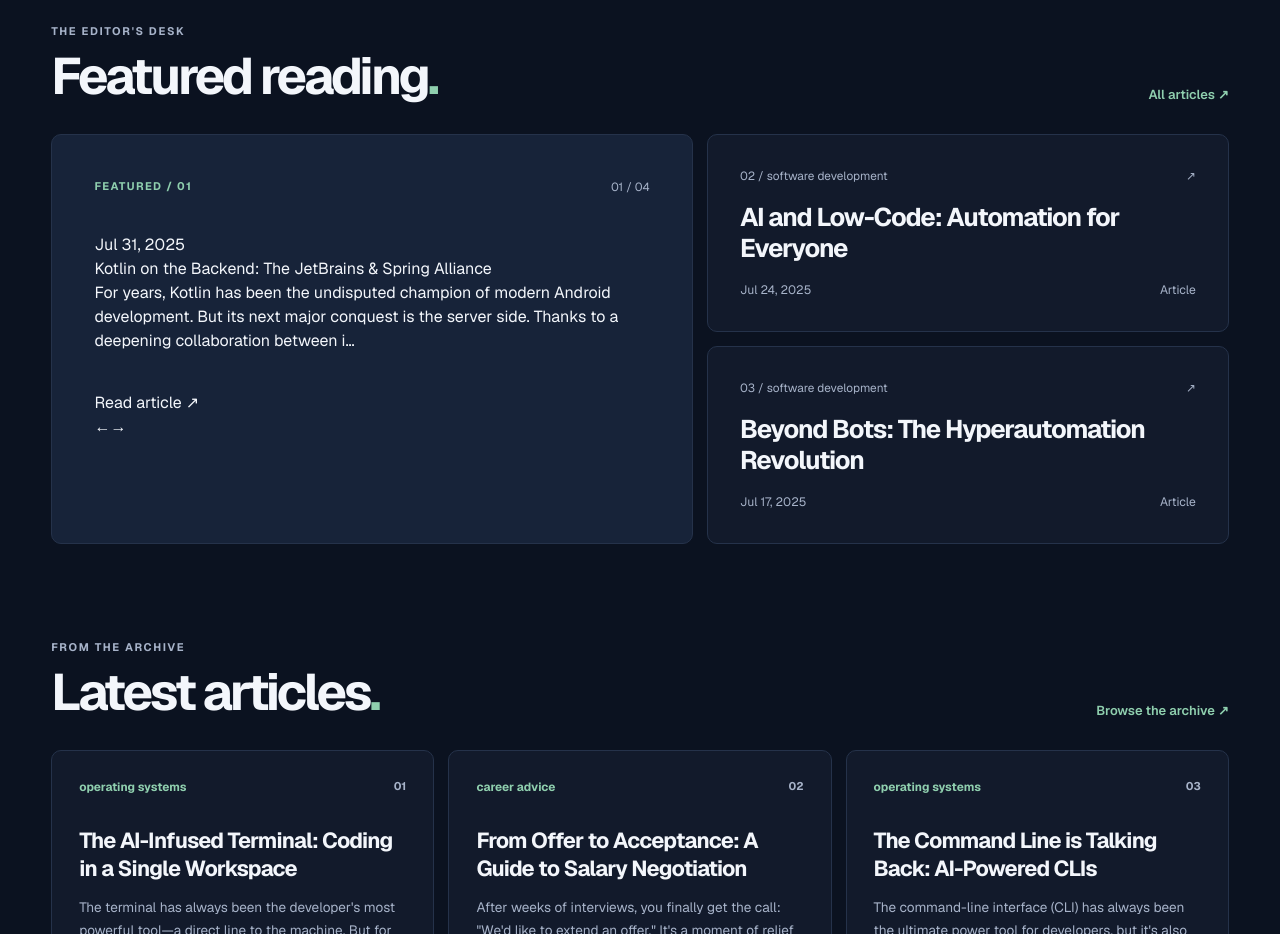
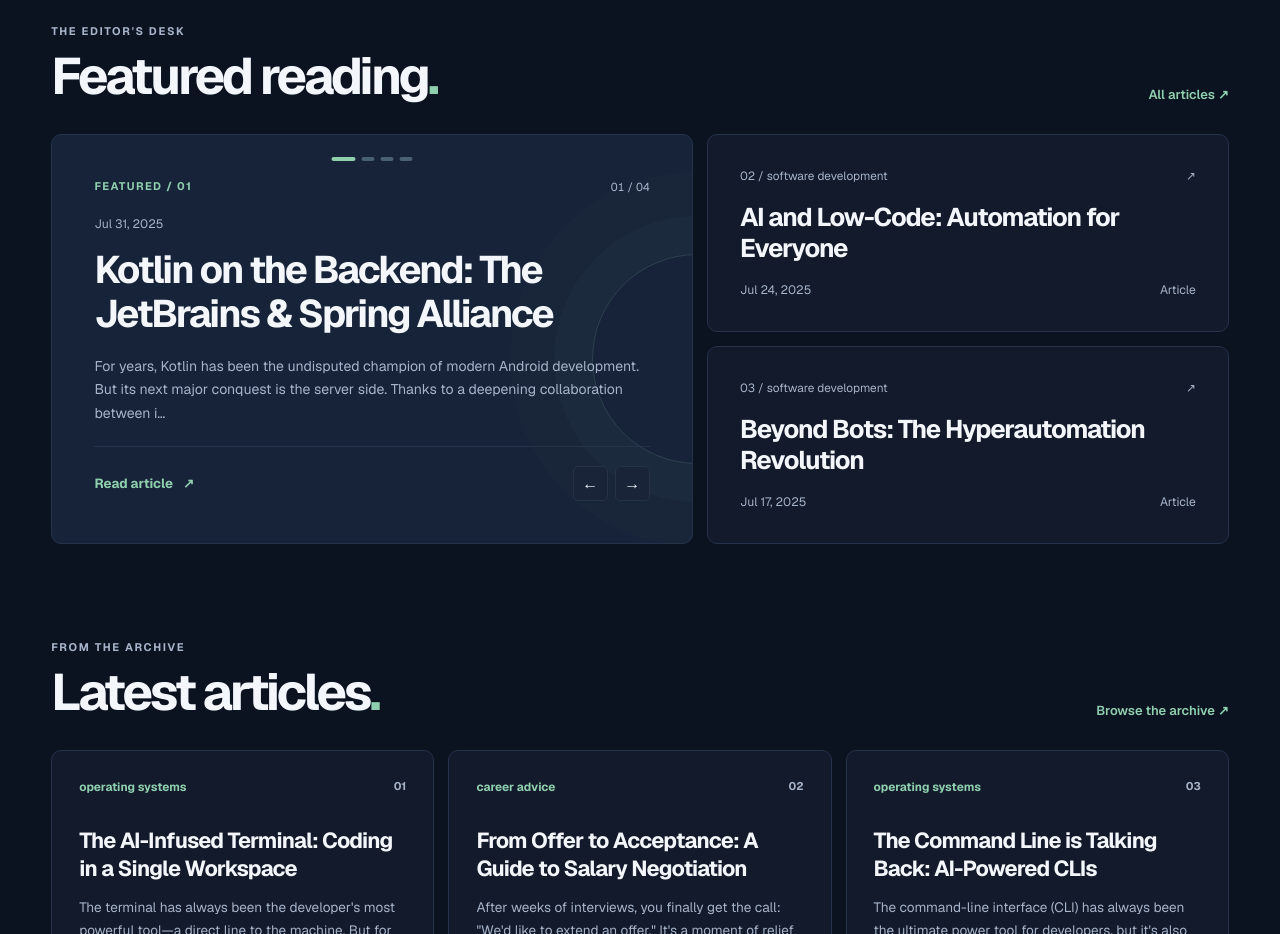
Before and after one commit to halil-yesilyurt/code-and-tech, a Next.js app: page / in a window 1280 px wide. Shown: the part 820-1754 px from the top of the page. Built offline with nearby package versions, Linux system fonts and the light colour scheme; no server answers.

Commit message:
style(home): animate restrained slider and add subtle depth with reduced-motion support

```diff
--- a/src/app/home.css
+++ b/src/app/home.css
@@ -341,3 +341,49 @@ body:has(.ct-home) .ct-site-footer a:hover {
 
 /* Keep the existing site brand on legacy pages while simplifying the home mark. */
 body:has(.ct-home) .ct-brand-suffix { display: none; }
+
+
+/* A real-post slider with quiet depth rather than heavy WebGL. */
+.ct-feature-carousel { overflow: hidden; position: relative; isolation: isolate; }
+.ct-feature-carousel::after {
+  content: ''; position: absolute; width: 210px; height: 210px; right: -110px; top: 29%;
+  border: 1px solid rgba(143,207,174,.18); border-radius: 50%;
+  box-shadow: 0 0 0 38px rgba(143,207,174,.022), 0 0 0 82px rgba(143,207,174,.012);
+  pointer-events: none; z-index: -1;
+}
+.ct-slider-content { max-width: 660px; margin-block: auto; animation: ct-slide-arrive .45s cubic-bezier(.2,.7,.2,1) both; }
+.ct-slider-content h3 { font-size: clamp(1.85rem,3vw,3.05rem); font-weight: 660; line-height: 1.16; letter-spacing: -.052em; text-wrap: balance; overflow-wrap: anywhere; }
+.ct-slider-content h3 a { color: var(--ct-foreground); }
+.ct-slider-content h3 a:hover { color: var(--ct-accent-hover); }
+.ct-slider-content p { color: var(--ct-muted); line-height: 1.68; margin-top: 19px; font-size: .88rem; }
+.ct-slider-date { color: var(--ct-muted); margin-bottom: 13px; font-size: .76rem; }
+.ct-slider-count { color: var(--ct-muted); font-variant-numeric: tabular-nums; font-size: .72rem; }
+.ct-slider-bottom { display: flex; align-items: center; justify-content: space-between; gap: 20px; padding-top: 19px; border-top: 1px solid var(--ct-border); }
+.ct-slider-read { color: var(--ct-accent) !important; font-size: .83rem; font-weight: 650; }
+.ct-slider-read:hover { color: var(--ct-accent-hover) !important; }
+.ct-slider-read span { margin-left: 7px; }
+.ct-slider-controls { display: flex; align-items: center; gap: 7px; }
+.ct-slider-controls button {
+  width: 35px; height: 35px; display: grid; place-items: center; cursor: pointer;
+  border: 1px solid var(--ct-border); border-radius: 5px; color: var(--ct-foreground); background: var(--ct-elevated);
+}
+.ct-slider-controls button:hover { border-color: var(--ct-accent); color: var(--ct-accent-hover); }
+.ct-slider-dots { position: absolute; display: flex; align-items: center; gap: 6px; top: 22px; left: 50%; transform: translateX(-50%); }
+.ct-slider-dots button { width: 13px; height: 4px; border-radius: 2px; background: #496073; cursor: pointer; transition: width .24s ease, background-color .24s ease; }
+.ct-slider-dots button[aria-current="true"] { width: 24px; background: var(--ct-accent); }
+
+@keyframes ct-slide-arrive { from { opacity: .1; transform: translate3d(0,10px,0); } to { opacity: 1; transform: translate3d(0,0,0); } }
+@media (max-width: 600px) {
+  .ct-slider-dots { top: 50px; left: auto; right: 24px; transform: none; }
+  .ct-feature-carousel { min-height: 365px; }
+}
+/* Retain motion only for interactions that benefit from it. */
+@media (hover: hover) and (prefers-reduced-motion: no-preference) {
+  .ct-article-card, .ct-supporting-article, .ct-feature-lead { transition: border-color .3s ease, transform .3s cubic-bezier(.2,.75,.2,1); }
+  .ct-article-card:hover, .ct-supporting-article:hover { transform: perspective(900px) translate3d(0,-3px,8px); border-color: #507369; }
+}
+@media (prefers-reduced-motion: reduce) {
+  .ct-slider-content { animation: none; }
+  .ct-slider-dots button { transition: none; }
+  .ct-home :is(.ct-article-card,.ct-supporting-article):hover { transform: none; }
+}
```
